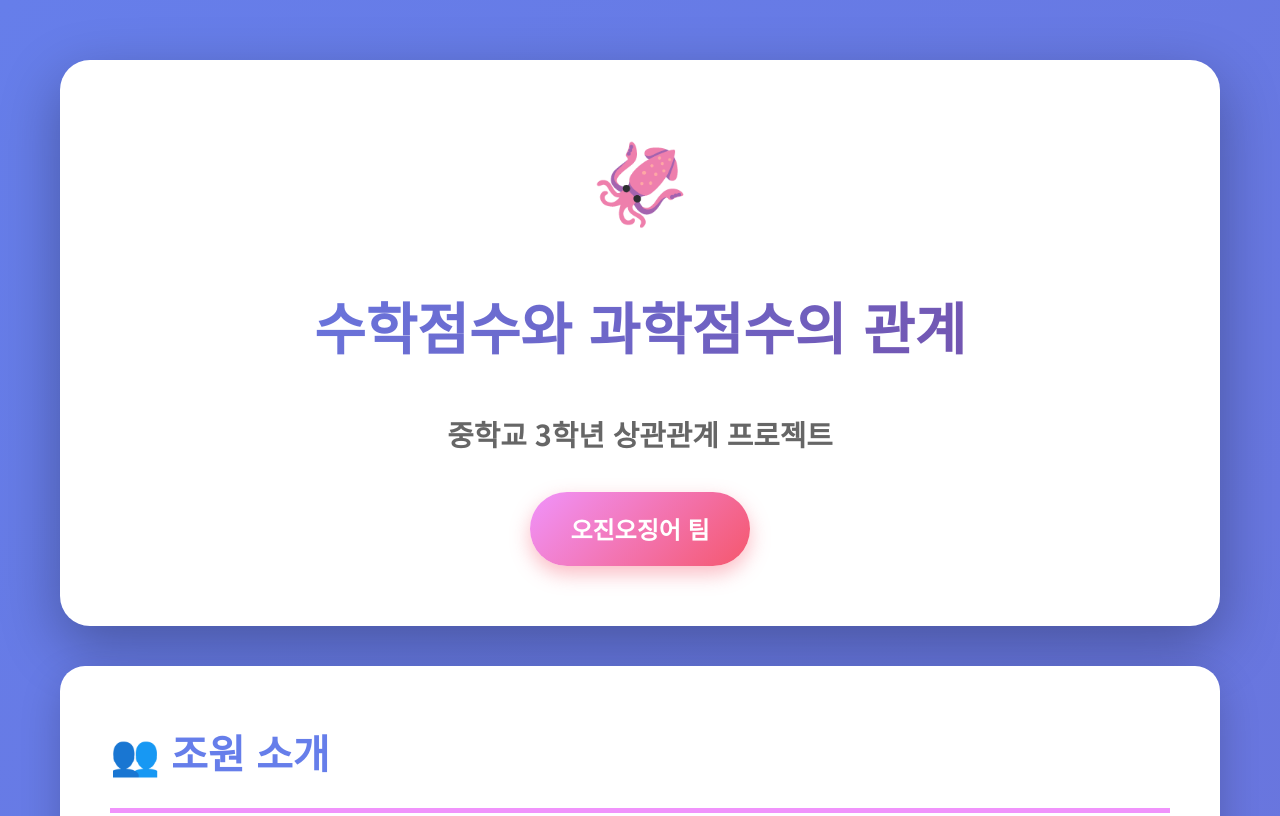
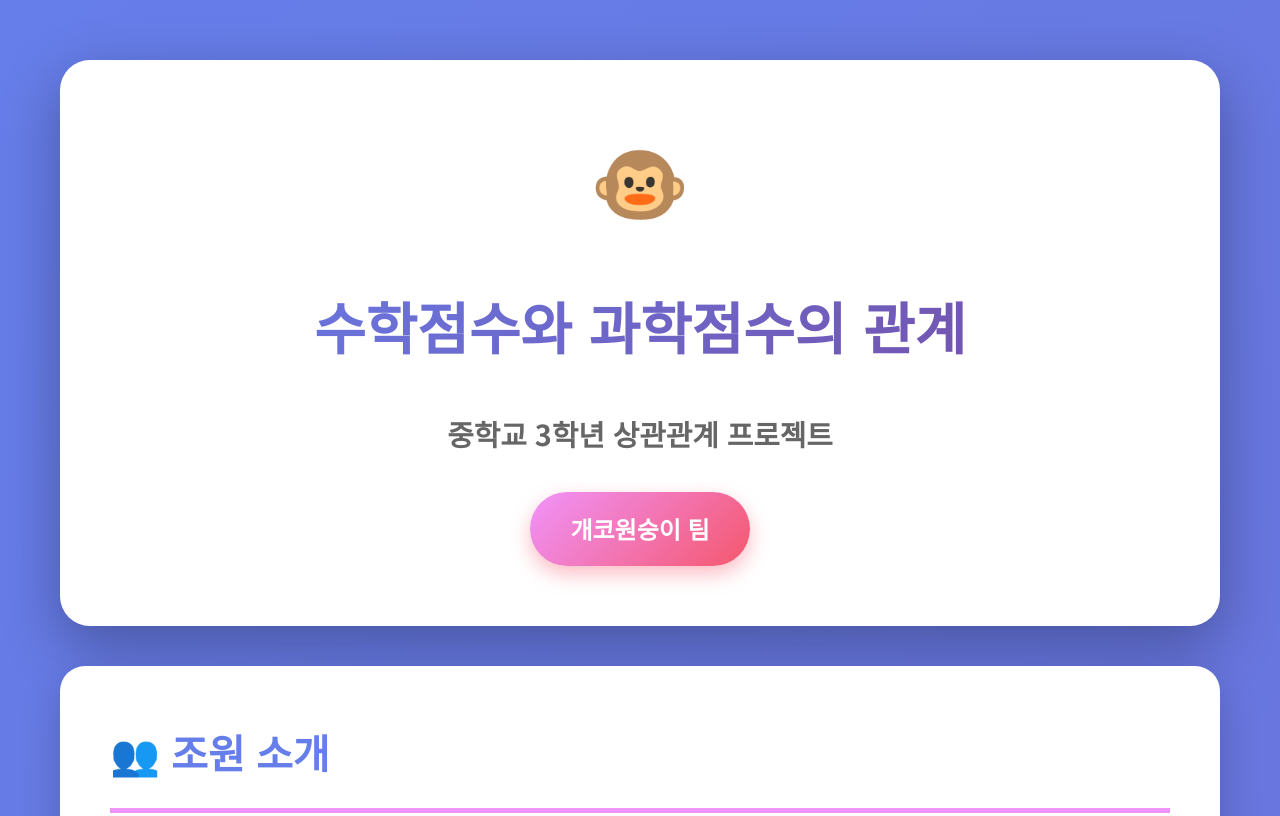
Before and after one commit to easypie65/31squid, a plain HTML site: page index.html in a window 1280 px wide. Shown: the top 816 px of the page. Drawn offline with Linux system fonts and the light colour scheme.

Commit message:
Update team name and emoji in index.html

```diff
--- a/index.html
+++ b/index.html
@@ -3,7 +3,7 @@
 <head>
     <meta charset="UTF-8">
     <meta name="viewport" content="width=device-width, initial-scale=1.0">
-    <title>수학점수와 과학점수의 관계 - 오진오징어팀 발표자료</title>
+    <title>수학점수와 과학점수의 관계 - 개코원숭이팀 발표자료</title>
     <link href="https://fonts.googleapis.com/css2?family=Noto+Sans+KR:wght@400;700;900&family=Black+Han+Sans&display=swap" rel="stylesheet">
     <style>
         * {
@@ -464,10 +464,10 @@
     <div class="container">
         <!-- 1. 주제 (Header) -->
         <header>
-            <div class="squid-emoji">🦑</div>
+            <div class="squid-emoji">🐵</div>
             <h1>수학점수와 과학점수의 관계</h1>
             <p class="subtitle">중학교 3학년 상관관계 프로젝트</p>
-            <div class="team-name">오진오징어 팀</div>
+            <div class="team-name">개코원숭이 팀</div>
         </header>
 
         <!-- 2. 조원 소개 -->
@@ -810,7 +810,7 @@
 
     <!-- Footer -->
     <footer>
-        <div class="footer-text">🦑 오진오징어 팀 프로젝트 🦑</div>
+        <div class="footer-text">🐵 개코원숭이 팀 프로젝트 🐵</div>
         <div class="year">2025</div>
         <p style="margin-top: 20px; font-size: 1.1em;">
             김서정 · 이시윤 · 권예한 · 김해원 · 변성현
```
